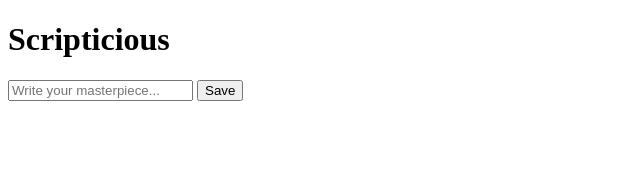
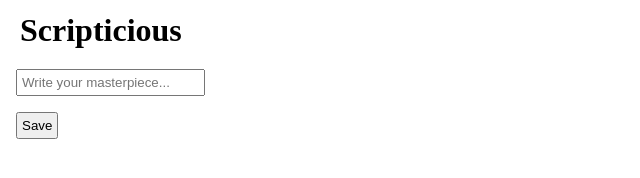
Before and after one commit to studiooriley/scripticious-old, a website: page index.html in a window 1280 px wide. Shown: the whole page, without its empty margins (0-640 px from the left). Drawn offline with Linux system fonts and the light colour scheme.

Commit message:
Added margin and padding properties to children of the body in style.css

```diff
--- a/index.html
+++ b/index.html
@@ -4,10 +4,12 @@
   <meta charset="UTF-8">
   <meta name="viewport" content="width=device-width, initial-scale=1.0">
   <title>Document</title>
+  <link rel="stylesheet" href="./style.css">
 </head>
 <body>
   <h1>Scripticious</h1>
   <input type="textarea" id="page" placeholder="Write your masterpiece..."></input>
   <button class="btn save-btn" onclick="save()">Save</button>
+  <script src="./script.js">
 </body>
 </html>
--- /dev/null
+++ b/style.css
@@ -0,0 +1,13 @@
+html {
+  height: 100%;
+  width: 100%;
+}
+
+body > * {
+  margin: .5rem;
+  padding: .25rem;
+}
+
+.save-btn {
+  display: block;
+}
```
Also changed, not shown: script.js (added), 2 other files.
